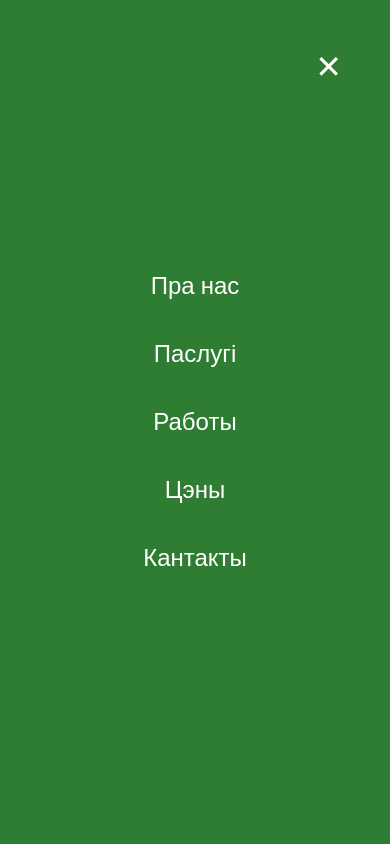
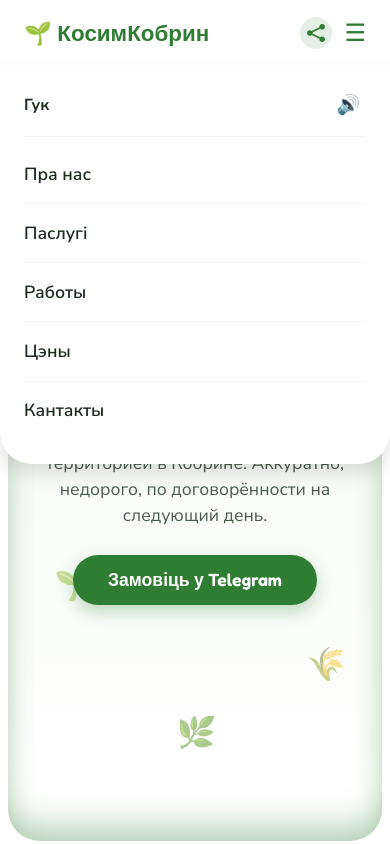
Before and after one commit to login-nigol/kosim-kobrin, a React (Vite) app: page / in a window 390 px wide. Both pictures are taken after a click on the button "Открыть меню". Shown: the top 844 px of the page. Built offline with nearby package versions, Linux system fonts and the light colour scheme.

Commit message:
feat: redesign mobile menu as full-width dropdown, move mute inside, add share icon button

```diff
--- /dev/null
+++ b/src/assets/icons/ShareIcon.jsx
@@ -0,0 +1,18 @@
+/* ===== ИКОНКА "ПОДЕЛИТЬСЯ" ===== */
+// SVG-иконка в виде компонента, цвет наследуется через currentColor —
+// управляется снаружи через CSS color, а не хардкодом внутри SVG
+function ShareIcon({ size = 20 }) {
+  return (
+    <svg
+      width={size}
+      height={size}
+      viewBox="0 0 32 32"
+      fill="currentColor"
+      aria-hidden="true"
+    >
+      <path d="M27 22c-1.411 0-2.685 0.586-3.594 1.526l-13.469-6.734c0.041-0.258 0.063-0.522 0.063-0.791s-0.022-0.534-0.063-0.791l13.469-6.734c0.909 0.94 2.183 1.526 3.594 1.526 2.761 0 5-2.239 5-5s-2.239-5-5-5-5 2.239-5 5c0 0.269 0.022 0.534 0.063 0.791l-13.469 6.734c-0.909-0.94-2.183-1.526-3.594-1.526-2.761 0-5 2.239-5 5s2.239 5 5 5c1.411 0 2.685-0.586 3.594-1.526l13.469 6.734c-0.041 0.258-0.063 0.522-0.063 0.791 0 2.761 2.239 5 5 5s5-2.239 5-5c0-2.761-2.239-5-5-5z" />
+    </svg>
+  );
+}
+
+export default ShareIcon;
--- a/src/components/Header/Header.jsx
+++ b/src/components/Header/Header.jsx
@@ -1,16 +1,19 @@
 /* ================================================================
    ШАПКА САЙТА
-   Лого, навигация по секциям, кнопка мьюта, кнопка "Поделиться",
-   мобильное бургер-меню на весь экран
+   Лого, навигация (десктоп), кнопка "Поделиться", бургер-дропдаун
+   (мобилка) — выпадает под шапкой на всю ширину, закрывается кликом
+   вне через невидимый оверлей (правило проекта — не через document
+   addEventListener, клик иначе проваливается на элемент под меню)
    ================================================================ */
 import { useState } from "react";
 import { motion } from "framer-motion";
 import { useShare } from "../../hooks/useShare";
 import { secondaryFeedback } from "../../utils/buttonFeedback";
 import MuteButton from "../MuteButton/MuteButton";
+import ShareIcon from "../../assets/icons/ShareIcon";
 import styles from "./Header.module.css";
 
-/* ===== ССЫЛКИ НАВИГАЦИИ (id секции + подпись на белорусском) ===== */
+/* ===== ССЫЛКИ НАВИГАЦИИ ===== */
 const NAV_LINKS = [
     { id: "about", label: "Пра нас" },
     { id: "services", label: "Паслугі" },
@@ -23,9 +26,7 @@ function Header() {
     const [isMenuOpen, setIsMenuOpen] = useState(false);
     const { share } = useShare();
 
-    /* ===== ОБЁРТКА ДЕЙСТВИЯ: сначала звук+вибро, потом сама логика ===== */
-    // Используется для всех второстепенных кликов в шапке
-    // (открыть/закрыть меню, поделиться)
+    /* ===== ОБЁРТКА ДЕЙСТВИЯ: звук+вибро перед самим действием ===== */
     const handleAction = (action) => {
         secondaryFeedback();
         action();
@@ -39,12 +40,12 @@ function Header() {
             transition={{ duration: 0.7, ease: "easeOut" }}
         >
             <div className={styles.inner}>
-                {/* ===== ЛОГОТИП (ведёт наверх страницы) ===== */}
+                {/* ===== ЛОГОТИП ===== */}
                 <a href="#top" className={styles.logo}>
                     🌱 КосимКобрин
                 </a>
 
-                {/* ===== НАВИГАЦИЯ — видна только на планшете/десктопе ===== */}
+                {/* ===== НАВИГАЦИЯ — только десктоп/планшет ===== */}
                 <nav className={styles.navDesktop}>
                     {NAV_LINKS.map((link) => (
                         <a key={link.id} href={`#${link.id}`} className={styles.navLink}>
@@ -55,21 +56,17 @@ function Header() {
 
                 {/* ===== БЛОК КНОПОК СПРАВА ===== */}
                 <div className={styles.actions}>
-                    {/* Переключатель звука — стоит первым, чтобы легко нашли */}
-                    <MuteButton />
-
-                    {/* Кнопка "Поделиться" — видна только на планшете/десктопе,
-              на мобилке она дублируется внутри бургер-меню отдельно не нужна,
-              потому что там уже видно всё меню */}
+                    {/* Кнопка "Поделиться" — теперь тут, вместо мьюта.
+              Фон — тот же зелёный оттенок, что используется в тенях секций */}
                     <button
                         className={styles.shareButton}
                         onClick={() => handleAction(share)}
                         aria-label="Поделиться сайтом"
                     >
-                        🔗 Падзяліцца
+                        <ShareIcon size={18} />
                     </button>
 
-                    {/* Бургер-кнопка — видна только на мобилке */}
+                    {/* Бургер-кнопка — открывает дропдаун-меню */}
                     <button
                         className={styles.burger}
                         onClick={() => handleAction(() => setIsMenuOpen(true))}
@@ -80,25 +77,32 @@ function Header() {
                 </div>
             </div>
 
-            {/* ===== МОБИЛЬНОЕ МЕНЮ НА ВЕСЬ ЭКРАН ===== */}
+            {/* ===== ДРОПДАУН-МЕНЮ (только когда открыто) ===== */}
             {isMenuOpen && (
+                <>
+                    {/* Невидимый оверлей — перехватывает клик вне меню и закрывает его.
+              z-index на единицу меньше самого меню, чтобы не перекрывать его */}
+                    <div
+                        className={styles.overlay}
+                        onClick={() => handleAction(() => setIsMenuOpen(false))}
+                    />
+
                     <motion.div
-                    className={styles.mobileMenu}
-                    initial={{ opacity: 0 }}
-                    animate={{ opacity: 1 }}
-                    exit={{ opacity: 0 }}
+                        className={styles.dropdownMenu}
+                        initial={{ opacity: 0, y: -20 }}
+                        animate={{ opacity: 1, y: 0 }}
+                        exit={{ opacity: 0, y: -20 }}
+                        transition={{ duration: 0.3, ease: "easeOut" }}
+                        // Останавливаем всплытие — клик внутри меню не должен
+                        // добираться до оверлея и закрывать меню
+                        onClick={(e) => e.stopPropagation()}
                     >
-                    {/* Кнопка закрытия — в углу, крупная, легко попасть пальцем */}
-                    <button
-                        className={styles.closeButton}
-                        onClick={() => handleAction(() => setIsMenuOpen(false))}
-                        aria-label="Закрыть меню"
-                    >
-                        ✕
-                    </button>
+                        {/* Мьют — теперь первым пунктом меню */}
+                        <div className={styles.menuMuteRow}>
+                            <span className={styles.menuMuteLabel}>Гук</span>
+                            <MuteButton />
+                        </div>
 
-                    {/* При клике на ссылку меню сразу закрывается —
-              не нужно тыкать в крестик после перехода */}
                         {NAV_LINKS.map((link) => (
 
                             <a key={link.id}
@@ -110,8 +114,10 @@ function Header() {
                             </a>
                         ))}
                     </motion.div>
-            )}
-        </motion.header>
+                </>
+            )
+            }
+        </motion.header >
     );
 }
 
--- a/src/components/Header/Header.module.css
+++ b/src/components/Header/Header.module.css
@@ -5,7 +5,6 @@
   z-index: 100;
   background: var(--color-white);
   box-shadow: 0 0.2em 0.6em rgba(0, 0, 0, 0.06);
-  /* border-radius: 0 0 var(--radius-base) var(--radius-base); */
 }
 
 .inner {
@@ -45,23 +44,27 @@
 .actions {
   display: flex;
   align-items: center;
-  gap: 1em;
+  gap: 0.8em;
 }
 
+/* ===== КНОПКА "ПОДЕЛИТЬСЯ" (иконка, фон как у зелёных теней секций) ===== */
 .shareButton {
-  display: none;
-  font-family: var(--font-body);
-  background: var(--color-bg-soft);
+  display: flex;
+  align-items: center;
+  justify-content: center;
+  width: 2.4em;
+  height: 2.4em;
+  border-radius: 50%;
   border: none;
-  border-radius: var(--radius-base);
-  padding: 0.5em 1em;
   cursor: pointer;
-  transition: background var(--transition-base);
+  background: rgba(47, 125, 50, 0.12); /* тот же зелёный тон, что и в --shadow-inset-green */
+  color: var(--color-primary);
+  transition: background var(--transition-base), transform var(--transition-base);
 }
 
 .shareButton:hover {
-  background: var(--color-primary-light);
-  color: var(--color-white);
+  background: rgba(47, 125, 50, 0.22);
+  transform: scale(1.05);
 }
 
 /* ===== БУРГЕР-КНОПКА ===== */
@@ -73,34 +76,56 @@
   color: var(--color-primary);
 }
 
-/* ===== МОБИЛЬНОЕ МЕНЮ НА ВЕСЬ ЭКРАН ===== */
-.mobileMenu {
+/* ===== ОВЕРЛЕЙ ДЛЯ ЗАКРЫТИЯ ПО КЛИКУ ВНЕ ===== */
+.overlay {
   position: fixed;
   inset: 0;
-  z-index: 200;
-  background: var(--color-primary);
+  z-index: 149; /* на единицу меньше .dropdownMenu (150) */
+}
+
+/* ===== ДРОПДАУН-МЕНЮ: выпадает от шапки на всю ширину ===== */
+.dropdownMenu {
+  position: absolute;
+  top: 100%;
+  left: 0;
+  width: 100%;
+  z-index: 150;
+  background: var(--color-white);
+  box-shadow: 0 0.6em 1.2em rgba(0, 0, 0, 0.12);
+  border-radius: 0 0 var(--radius-base) var(--radius-base);
   display: flex;
   flex-direction: column;
-  align-items: center;
-  justify-content: center;
-  gap: 2em;
+  padding: 0.5em 1.5em 1.5em;
 }
 
-.mobileNavLink {
-  font-family: var(--font-display);
-  font-size: 1.5em;
-  color: var(--color-white);
+/* ===== СТРОКА С МЬЮТОМ (первый пункт меню) ===== */
+.menuMuteRow {
+  display: flex;
+  align-items: center;
+  justify-content: space-between;
+  padding: 1em 0;
+  border-bottom: 0.06em solid var(--color-bg-soft);
+  margin-bottom: 0.5em;
 }
 
-.closeButton {
-  position: absolute;
-  top: 1.5em;
-  right: 1.5em;
-  font-size: 2em;
-  background: none;
-  border: none;
-  color: var(--color-white);
-  cursor: pointer;
+.menuMuteLabel {
+  font-family: var(--font-body);
+  font-weight: 700;
+  color: var(--color-text);
+}
+
+/* ===== ССЫЛКИ НАВИГАЦИИ В МЕНЮ ===== */
+.mobileNavLink {
+  font-family: var(--font-body);
+  font-size: 1.1em;
+  font-weight: 600;
+  color: var(--color-text);
+  padding: 0.9em 0;
+  border-bottom: 0.06em solid var(--color-bg-soft);
+}
+
+.mobileNavLink:last-child {
+  border-bottom: none;
 }
 
 /* ===== АДАПТАЦИЯ ПОД ПЛАНШЕТ И ДЕСКТОП ===== */
@@ -109,11 +134,12 @@
     display: flex;
   }
 
-  .shareButton {
-    display: block;
-  }
-
   .burger {
     display: none;
   }
+
+  .dropdownMenu,
+  .overlay {
+    display: none; /* на десктопе навигация уже видна напрямую */
+  }
 }
--- a/src/components/Hero/Hero.jsx
+++ b/src/components/Hero/Hero.jsx
@@ -6,6 +6,7 @@
 import { motion } from "framer-motion";
 import { CONTACTS } from "../../config/siteData";
 import { primaryFeedback } from "../../utils/buttonFeedback";
+// import ParticleLogo from "../ParticleLogo/ParticleLogo";
 import styles from "./Hero.module.css";
 
 /* ===== НАБОР ФОНОВЫХ ИКОНОК ===== */
@@ -59,6 +60,9 @@ function Hero() {
         animate={{ opacity: 1, scale: 1 }}
         transition={{ duration: 0.8, ease: "easeOut", delay: 0.2 }}
       >
+
+        {/* <ParticleLogo /> */}
+
         {/* Главный заголовок — на белорусском, как договаривались
             для самых важных элементов страницы */}
         <h1 className={styles.title}>
--- a/src/styles/variables.css
+++ b/src/styles/variables.css
@@ -15,7 +15,7 @@
   /* ===== РАЗМЕРЫ И ОТСТУПЫ ===== */
   --max-width: 90em;
   --radius-base: 2em;
-  --section-padding-y: 5em;
+  --section-padding-y: 3em;
   --section-padding-x: 1.5em;
 
   /* ===== АНИМАЦИИ ===== */
```
Also changed, not shown: src/components/ParticleLogo/ParticleLogo.jsx (added, +111 -0 lines), src/components/ParticleLogo/ParticleLogo.module.css (added, +7 -0 lines). Lines whose indentation alone changed are shown as unchanged.
